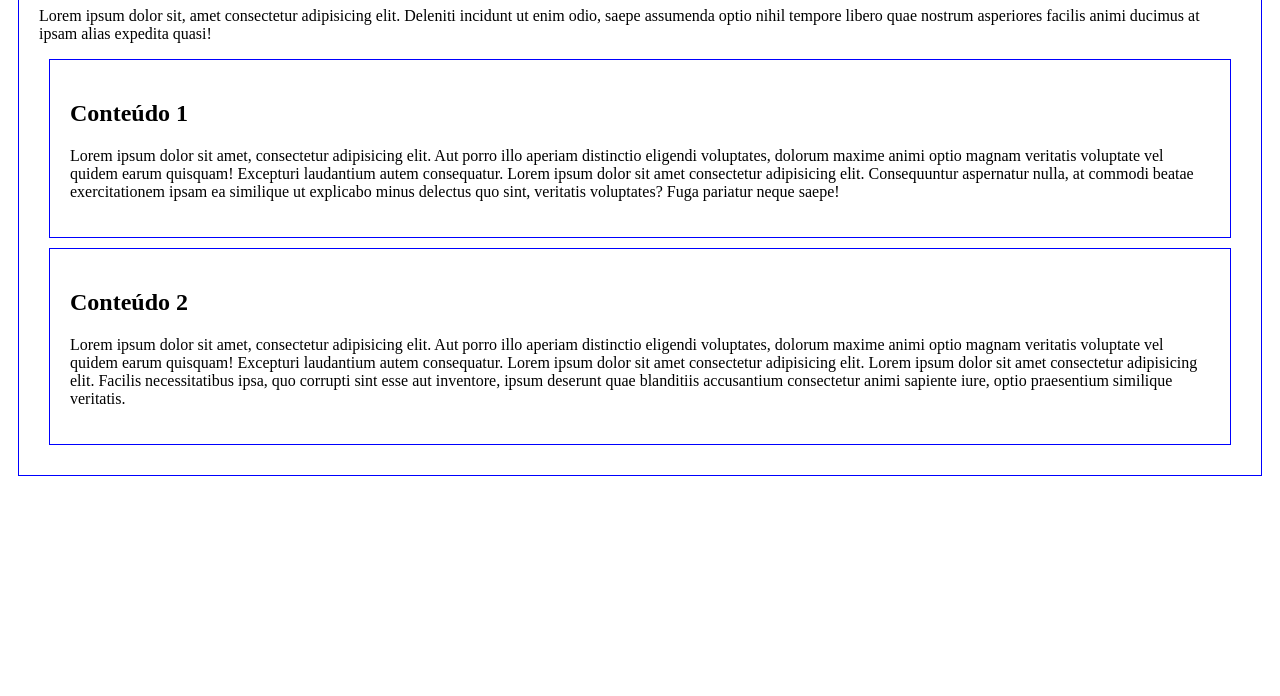
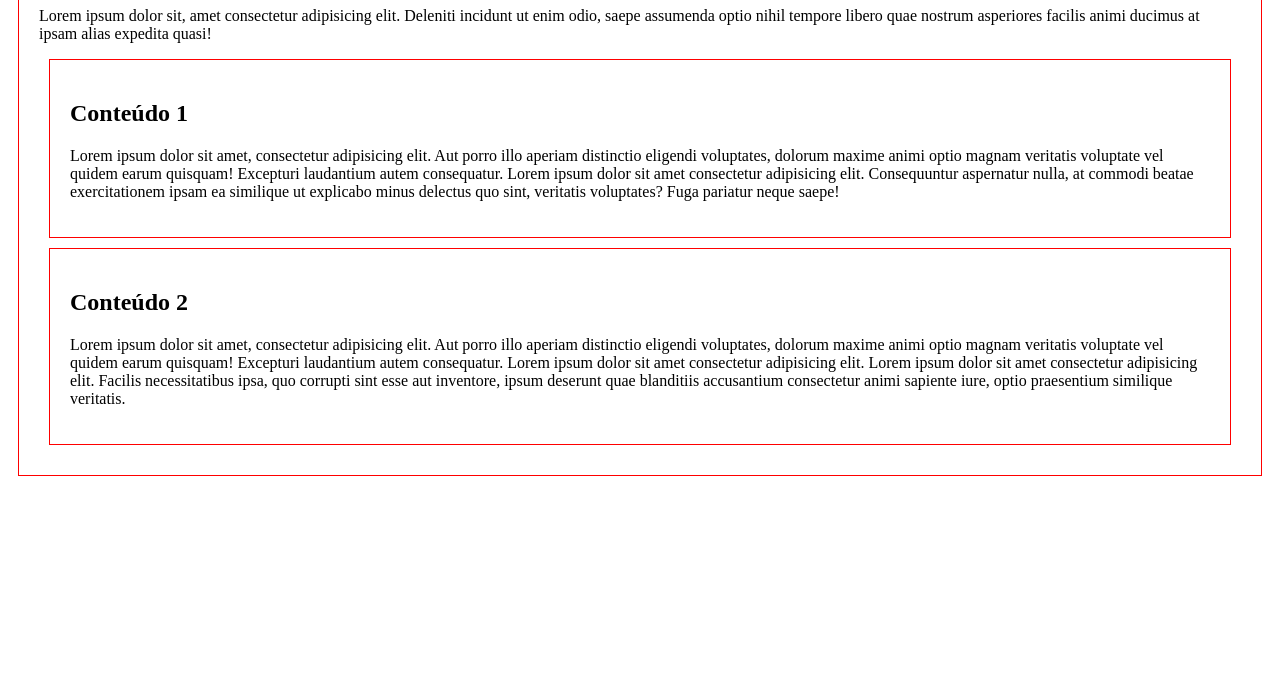
Before and after one commit to cristiano-borsato/hello-world, a plain HTML site: page index.html in a window 1280 px wide. Shown: the part 104-800 px from the top of the page. Drawn offline with Linux system fonts and the light colour scheme.

Commit message:
changing the color of the box to red

```diff
--- a/index.html
+++ b/index.html
@@ -6,7 +6,7 @@
     <title>Hello World</title>
     <style type="text/css">
         .box{
-            border: 1px blue solid;
+            border: 1px red solid;
             margin: 10px;
             padding: 20px;
         }
```
